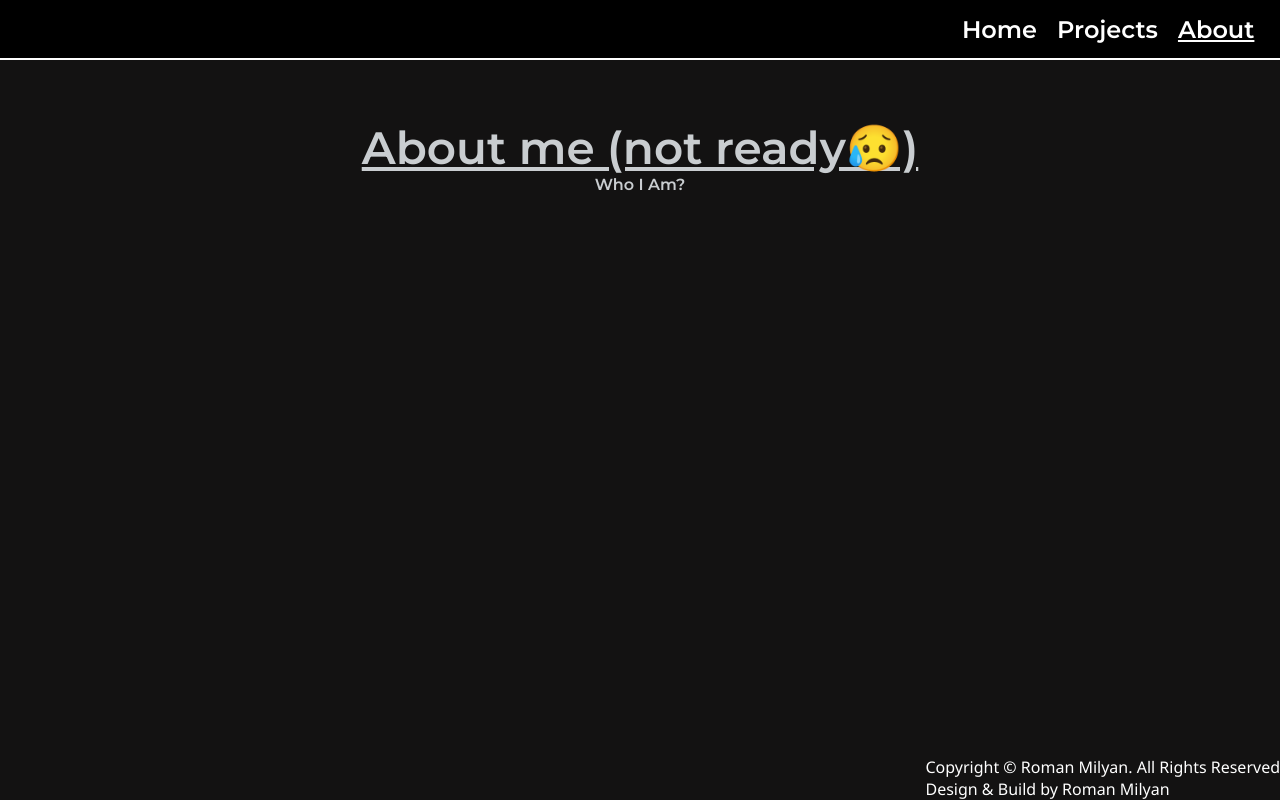
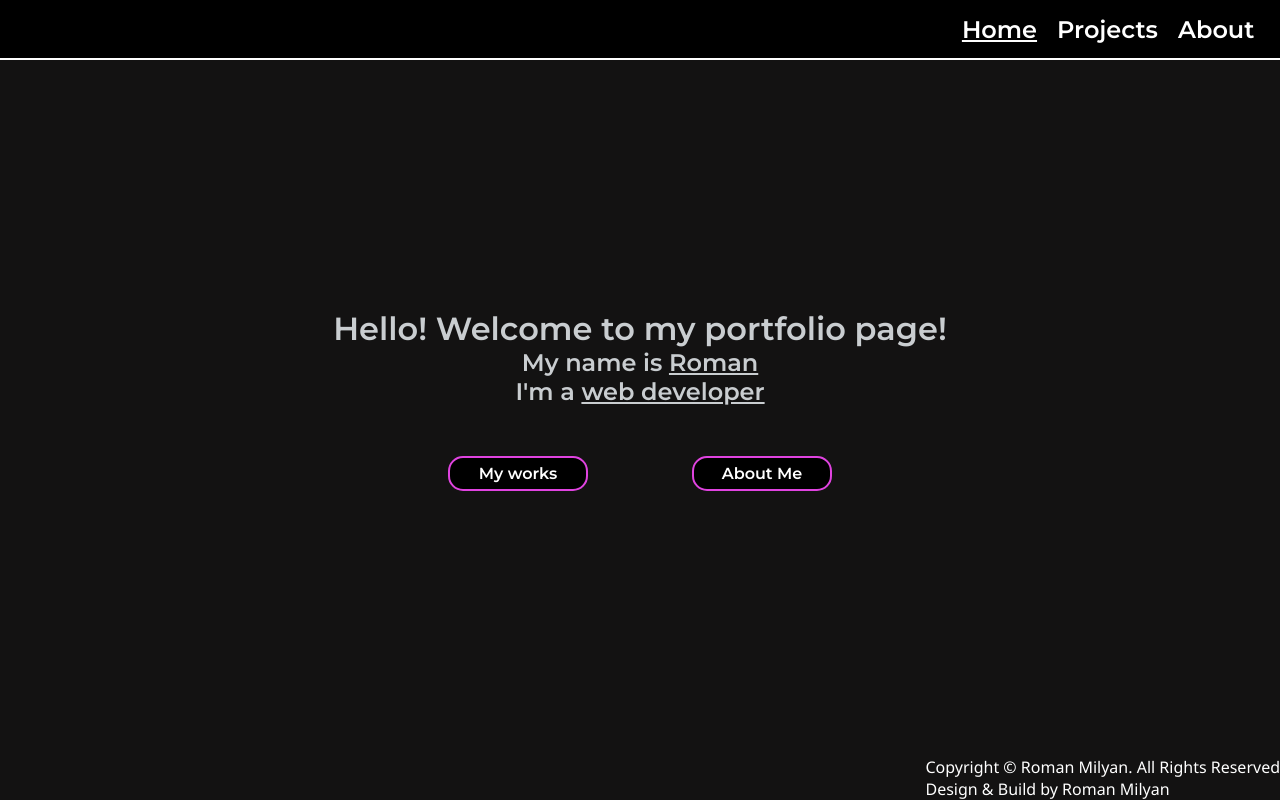
Before and after one commit to RomanM0/My-portfolio, a plain HTML site: page index.html in a window 1280 px wide. Drawn offline with Linux system fonts and the light colour scheme.

Commit message:
Add files via upload

```diff
--- a/index.html
+++ b/index.html
@@ -2,31 +2,37 @@
 <html lang="en">
 <head>
     <meta charset="UTF-8">
-    <meta http-equiv="X-UA-Compatible" content="IE=edge">
     <link rel="preconnect" href="https://fonts.googleapis.com">
     <link rel="preconnect" href="https://fonts.gstatic.com" crossorigin>
     <link href="https://fonts.googleapis.com/css2?family=Montserrat:wght@600&display=swap" rel="stylesheet">
+
+    <meta http-equiv="X-UA-Compatible" content="IE=edge">
     <title>Roman Milyan`s - Web Developer Portfolio - Home</title>
     <link rel="stylesheet" href="style.css">
 </head>
 <body>
     <header class="header">
         <div class="header_btnrow">
-        <span class="header_btn" id="header_home">Home</span>
+        <span class="header_btn_selected" id="header_home">Home</span>
         <span class="header_btn" id="header_projects">Projects</span>
-        <span class="header_btn_selected" id="header_about">About</span>
+        <span class="header_btn" id="header_about">About</span>
     </div>
     </header>
+
     <div class="pg1">
-        <h1 class="page_title">About me (not ready😥)</h1>
-        <div class="left_textblock">
-            <div class="textblock_title">Who I Am?</div>
+
+        <h1 class="home_text">Hello! Welcome to my portfolio page!</h1>
+        <h2 class="home_text">My name is <span class="underline">Roman</span></h2>
+        <h2 class="home_text">I'm a <span class="underline">web developer</span></h2>
+        <div class="home_buttons">
+            <button class="home_button" id="myworks_btn">My works</button>
+            <button class="home_button" id="about_btn">About Me</button>
         </div>
-    <div class="copyright_block">
+        <div class="copyright_block">
         <div class="copyright">Copyright © Roman Milyan. All Rights Reserved</div>
         <div class="copyright">Design & Build by Roman Milyan</div>
     </div>
-</div>
+    </div>
     <script src="script.js"></script>
 </body>
 </html>
--- a/script.js
+++ b/script.js
@@ -1,9 +1,12 @@
+myworks_btn.onclick = function(){
+    window.location.href = './projects/';
+}
+about_btn.onclick = function(){
+    window.location.href = './about/';
+}
 header_projects.onclick = function(){
-    window.location.href = '../projects';
+    window.location.href = './projects/';
 }
 header_about.onclick = function(){
-    window.location.href = '../about';
+    window.location.href = './about/';
 }
-header_home.onclick = function(){
-    window.location.href = '../index.html'
-}
--- a/style.css
+++ b/style.css
@@ -10,6 +10,7 @@ body{
     width: 100%;
     height: 100vh;
     display: flex;
+    justify-content: center;
     align-items: center;
     flex-direction: column;
 }
@@ -47,6 +48,36 @@ body{
     align-items: center;
     margin-right: 2%;
 }
+.home_buttons{
+    margin-top: 50px;
+}
+.home_button{
+    margin-left: 50px;
+    margin-right: 50px;
+    width: 140px;
+    height: 35px;
+    background-color:#000;
+    color: #fff;
+    font-family: Montserrat;
+    cursor: pointer;
+    border: #e043e0 solid 2px;
+    border-radius: 15px;
+    font-size: 12pt;
+    transition: 0.5s;
+}
+.copyright_block{
+    position: absolute;
+    bottom: 0;
+    right: 0;
+}
+.home_button:hover{
+    background-color: #e043e0;
+    transition: 0.5s;
+}
+.home_text{
+    color: #c9cdd0;
+    font-family: Montserrat;
+}
 .copyright{
     color: #fff;
     font-family: 'Segoe UI', Tahoma, Geneva, Verdana, sans-serif;
@@ -55,26 +86,3 @@ body{
 .underline{
     text-decoration: underline;
 }
-.copyright_block{
-    position: absolute;
-    bottom: 0;
-    right: 0;
-}
-
-
-.page_title{
-    color: #c9cdd0;
-    font-family: Montserrat;
-    font-size: 34pt;
-    text-decoration: underline;
-    position: relative;
-    margin-top: 120px;
-}
-.textblock_title{
-    font-family: Montserrat;
-    color: #c9cdd0;
-
-}
-.left_textblock{
-
-}
```
